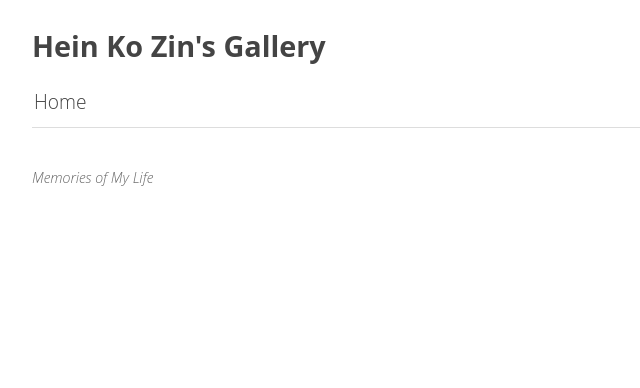
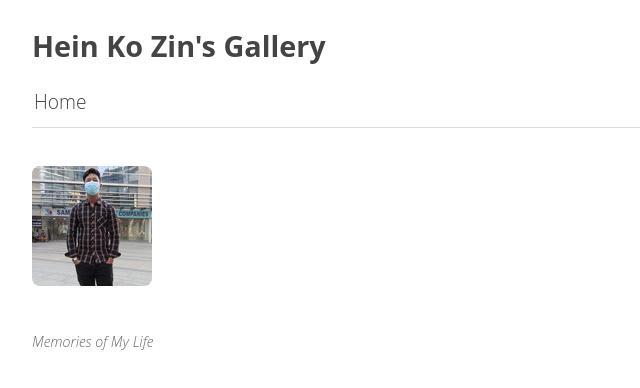
Before and after one commit to HeinKoZin/gallery, a plain HTML site: page index.html in a window 1280 px wide. Shown: the whole page, without its empty margins (0-640 px from the left). Drawn offline with Linux system fonts and the light colour scheme.

Commit message:
Deploying to gh-pages from  @ dc1e1080273cf1b9e2278466190f0b61ff90d5d4 🚀

```diff
--- a/index.html
+++ b/index.html
@@ -41,7 +41,21 @@
         All photos and videos
       -->
       <ul id="media" class="clearfix">
-      </ul>
+
+            <li data-src="media/large/photo_2021-04-23_14-30-31.jpg"
+                data-sub-html=""
+                data-download-url="media/original/photo_2021-04-23_14-30-31.jpg"
+
+                data-filename="photo_2021-04-23_14-30-31.jpg"
+
+              >
+              <a href="media/original/photo_2021-04-23_14-30-31.jpg">
+                <img src="media/thumbs/photo_2021-04-23_14-30-31.jpg"
+                     width="120"
+                     height="120"
+                     alt="photo_2021-04-23_14-30-31.jpg" />
+              </a>
+            </li>  </ul>
 
       <!--
         Pagination
```
Also changed, not shown: media/large/photo_2021-04-23_14-30-31.jpg (added), media/original/photo_2021-04-23_14-30-31.jpg (added), media/small/photo_2021-04-23_14-30-31.jpg (added), media/thumbs/photo_2021-04-23_14-30-31.jpg (added), 1 other file.
